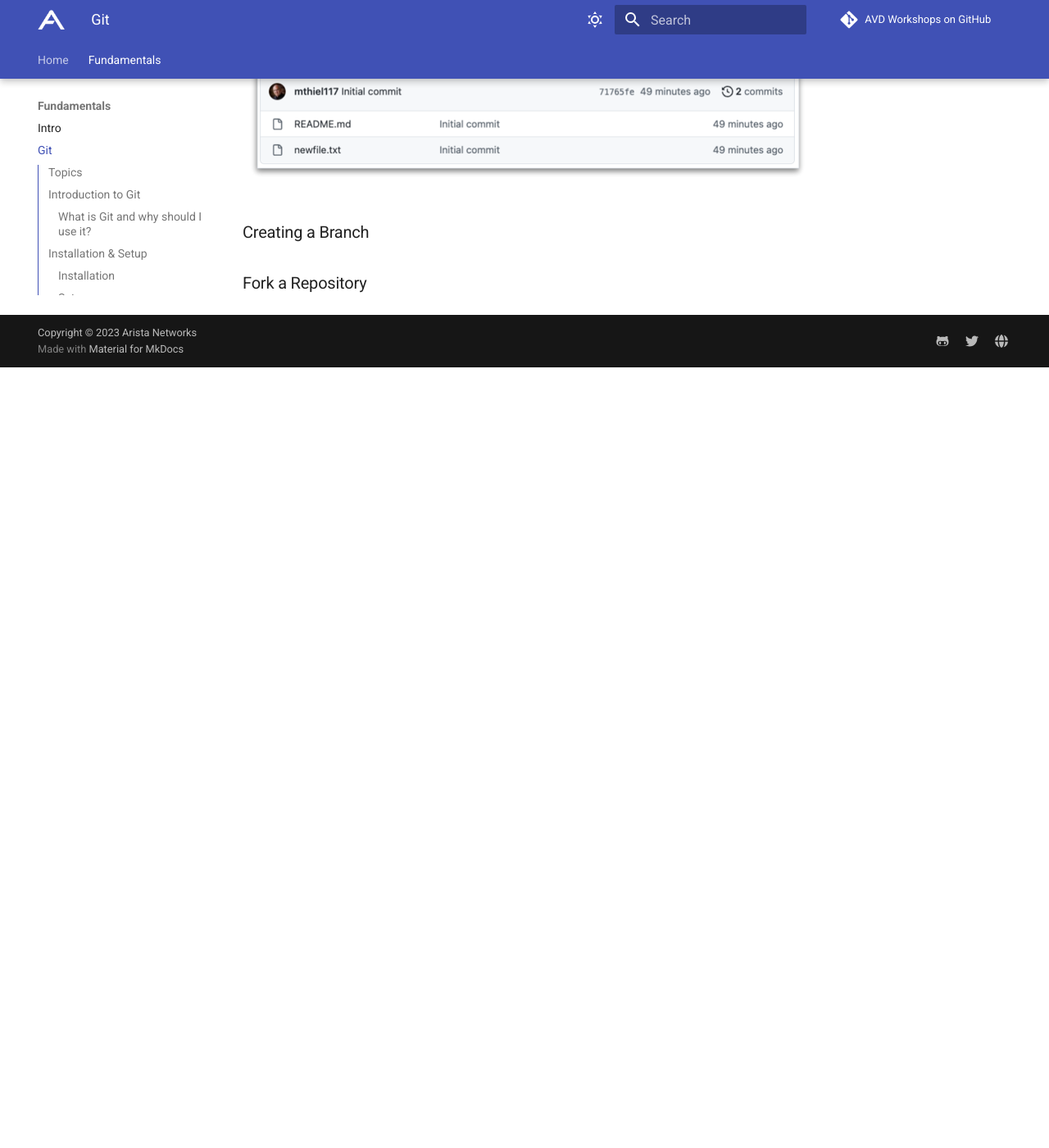
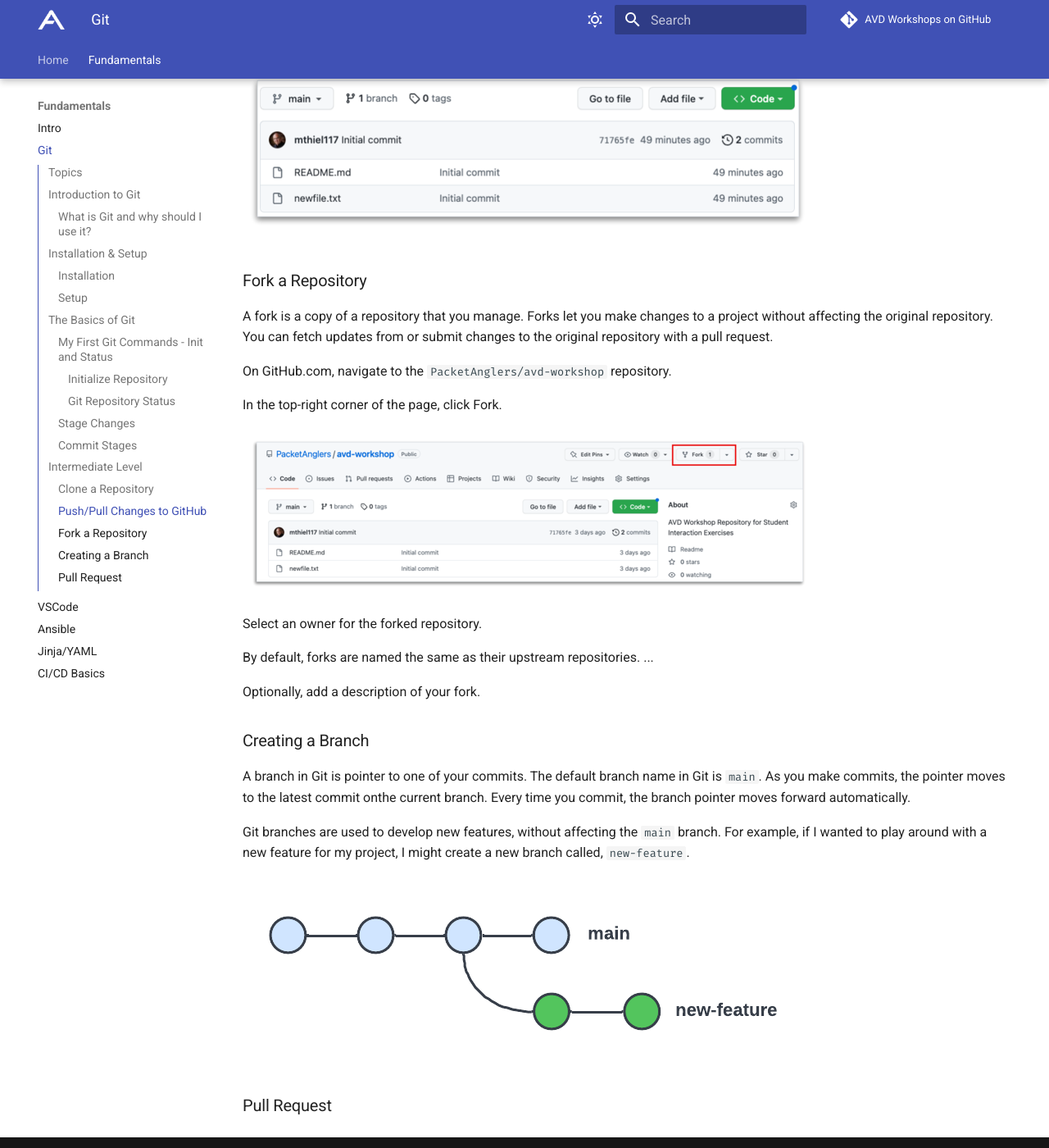
Before and after one commit to aristanetworks/avd-workshops, an MkDocs documentation site: the page built from workshops/git.md, in a window 1280 px wide and 1400 px high, scrolled down 4777 px. Shown: the whole window at 82% size. Built offline with MkDocs 1.6.1 and Material for MkDocs 9.7.7, drawn with Linux system fonts in a browser that asks for light colours; comment, search, counter and statistics services are not loaded; before the commit the page ends 5225 px from its top, so only the background shows below that; some of the changed text lies outside the part shown.

Commit message:
added images for fork and branch

````diff
--- a/workshops/git.md
+++ b/workshops/git.md
@@ -7,7 +7,7 @@
 ## Topics
 
 - Introduction to Git
-  - What is Git and why should I use it?
+    - What is Git and why should I use it?
 - Installation & Setup
 - The Basics of Git
   - My First Git Commands - Init and Status
@@ -16,8 +16,9 @@
 - Intermediate Concepts
   - Clone a Repository
   - Push/Pull Changes
+  - Fork a Repository
   - Creating a Branch
-  - Fork a Repository
+  - Pull Request
 
 ## Introduction to Git
 
@@ -65,7 +66,7 @@
 git init
 ```
 
-Initialized empty Git repository in /home/user/git_projects/project1/.git/
+The directory is not initialized as a Git repository and the following hidden directory `/home/user/git_projects/project1/.git/` was created.  This is a special directory used version control of the files in your repository.
 
 #### Git Repository Status
 
@@ -194,7 +195,28 @@
 
 ![Git Commit](assets/images/git_commit.png)
 
+### Fork a Repository
+
+A fork is a copy of a repository that you manage. Forks let you make changes to a project without affecting the original repository. You can fetch updates from or submit changes to the original repository with a pull request.
+
+On GitHub.com, navigate to the `PacketAnglers/avd-workshop` repository.
+
+In the top-right corner of the page, click Fork.
+
+![Fork](assets/images/git_fork.png)
+
+Select an owner for the forked repository.
+
+By default, forks are named the same as their upstream repositories. ...
+
+Optionally, add a description of your fork.
+
 ### Creating a Branch
 
+A branch in Git is pointer to one of your commits. The default branch name in Git is `main`. As you make commits, the pointer moves to the latest commit onthe current branch. Every time you commit, the branch pointer moves forward automatically.
 
-### Fork a Repository
+Git branches are used to develop new features, without affecting the `main` branch. For example, if I wanted to play around with a new feature for my project, I might create a new branch called, `new-feature`.
+
+![Branch](assets/images/git_branch.png)
+
+### Pull Request
````
Also changed, not shown: workshops/assets/images/git_branch.png (added), workshops/assets/images/git_fork.png (added).
